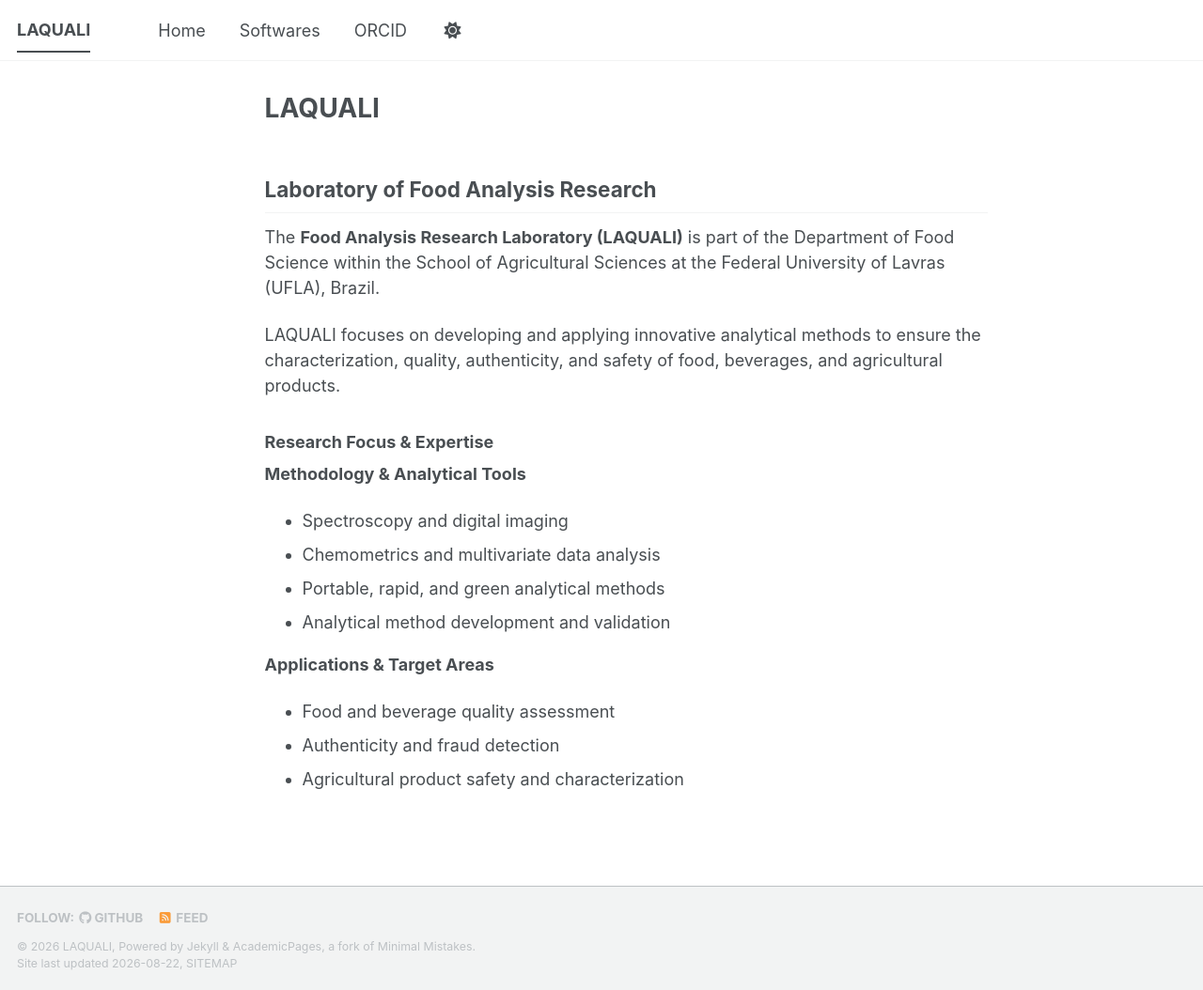
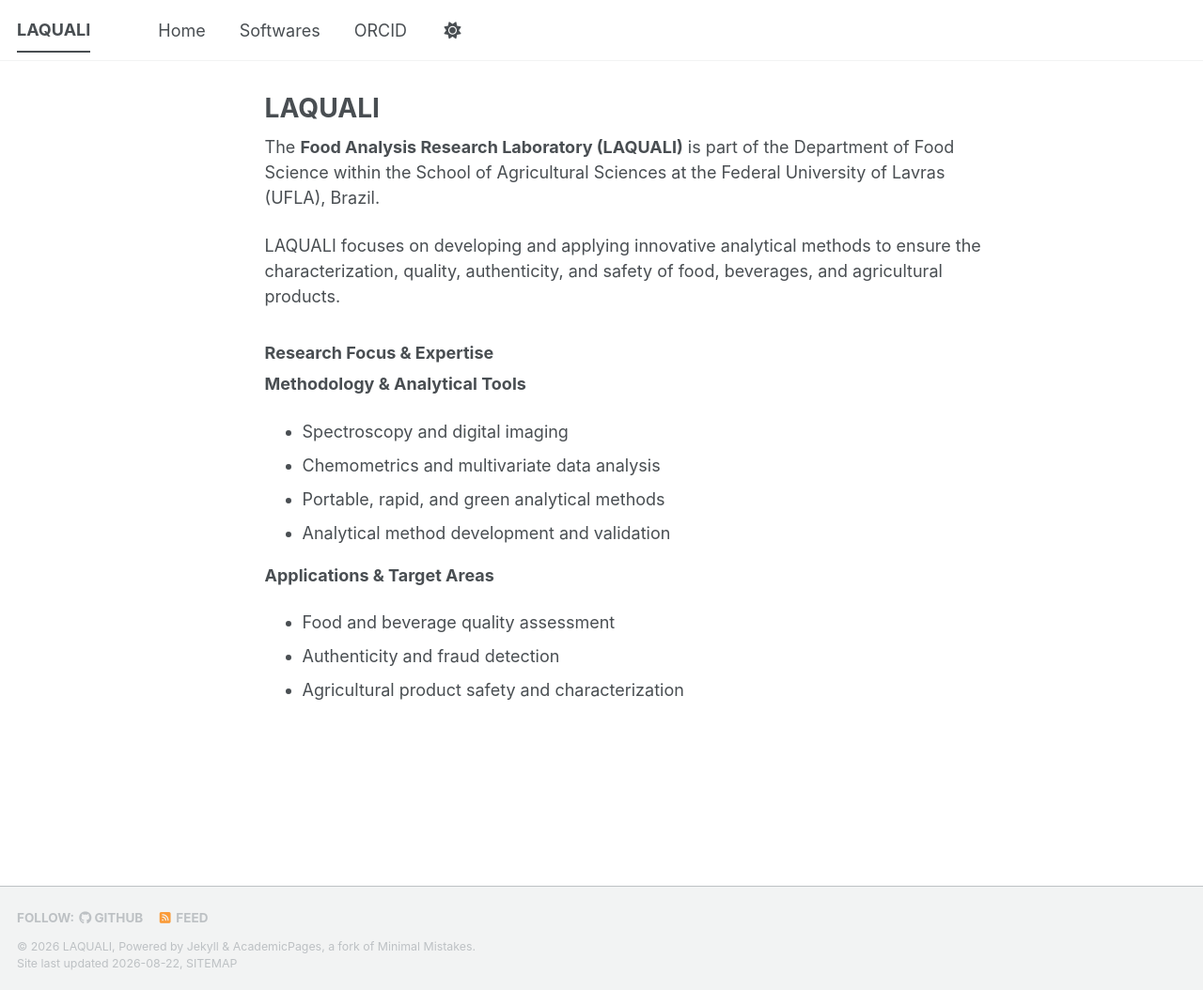
Before and after one commit to LAQUALI-UFLA/laquali-ufla.github.io, a Jekyll site: the page built from _pages/about.md, in a window 1280 px wide and 1054 px high. Shown: the whole window at 94% size. Built offline with Jekyll 4.4.1, drawn with Linux system fonts in a browser that asks for light colours; a style sheet for code colours, icons or effects is not loaded.

Commit message:
Remove subtitle from about page
Removed the subtitle 'Laboratory of Food Analysis Research' from the about page.

```diff
--- a/_pages/about.md
+++ b/_pages/about.md
@@ -3,8 +3,6 @@ permalink: /
 title: "LAQUALI"
 author_profile: false
 ---
-
-## Laboratory of Food Analysis Research
 
 The **Food Analysis Research Laboratory (LAQUALI)** is part of the Department of Food Science within the School of Agricultural Sciences at the Federal University of Lavras (UFLA), Brazil.
 
```
